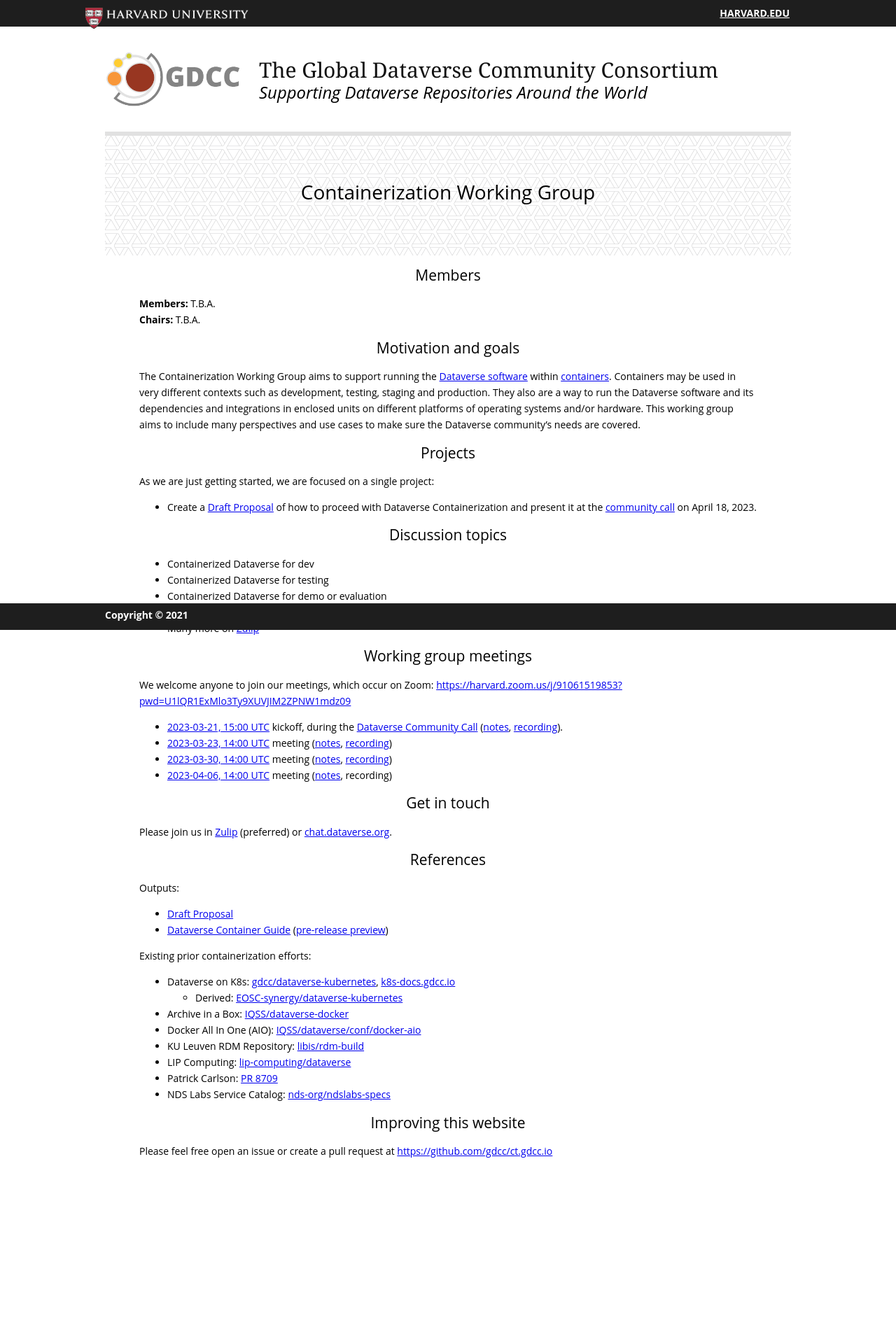
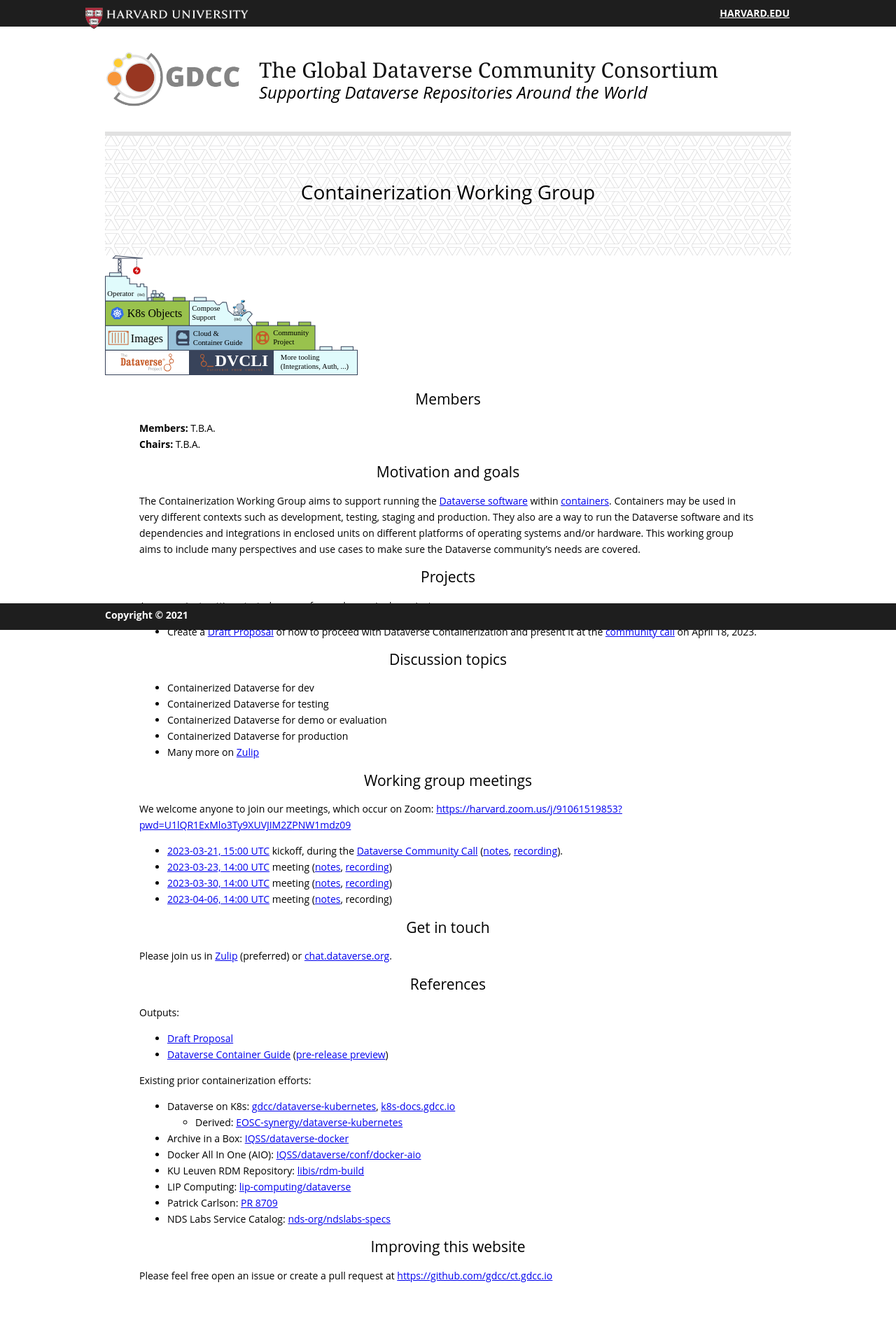
Before and after one commit to gdcc/ct.gdcc.io, a Jekyll site: the page built from index.md, in a window 1280 px wide. Shown: the whole page at 70% size. Built offline with Jekyll 4.4.1, drawn with Linux system fonts in a browser that asks for light colours; our own code applies the rules of GitHub Pages for plain Markdown files; before the commit the page ends 1708 px from its top, so only the background shows below that.

Commit message:
add building blocks image
from https://github.com/gdcc/dataverse-kubernetes/blob/v4.20/docs/img/building-blocks.svg

```diff
--- a/_layouts/default.html
+++ b/_layouts/default.html
@@ -139,6 +139,7 @@
             <div id="swcbanner">
                <h1>{{ site.title }}</h1>
             </div>
+            <img src="imgs/building-blocks.svg">
             <div id="narrow-text">
             {{ content }}
             </div>
```
Also changed, not shown: imgs/building-blocks.svg (added).
